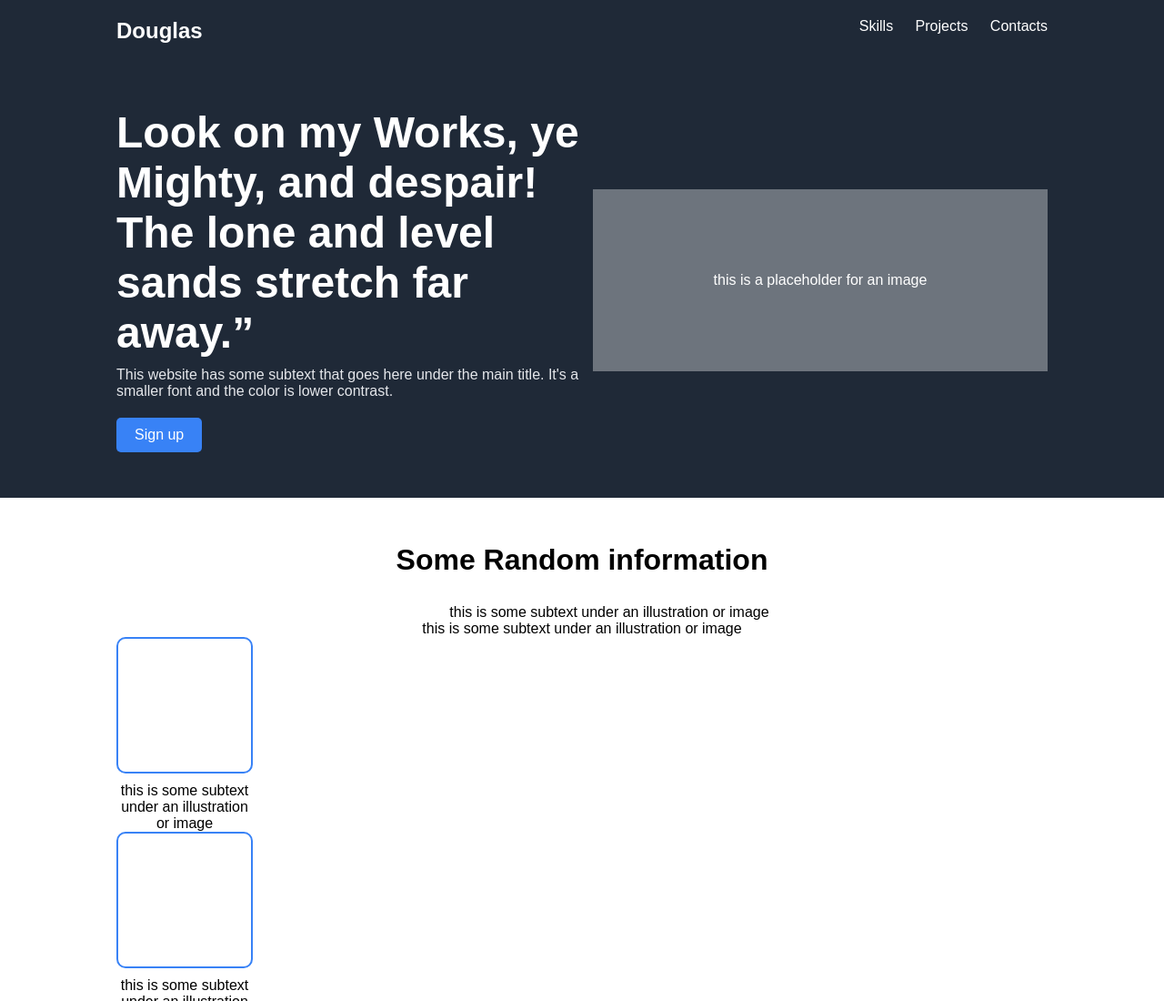
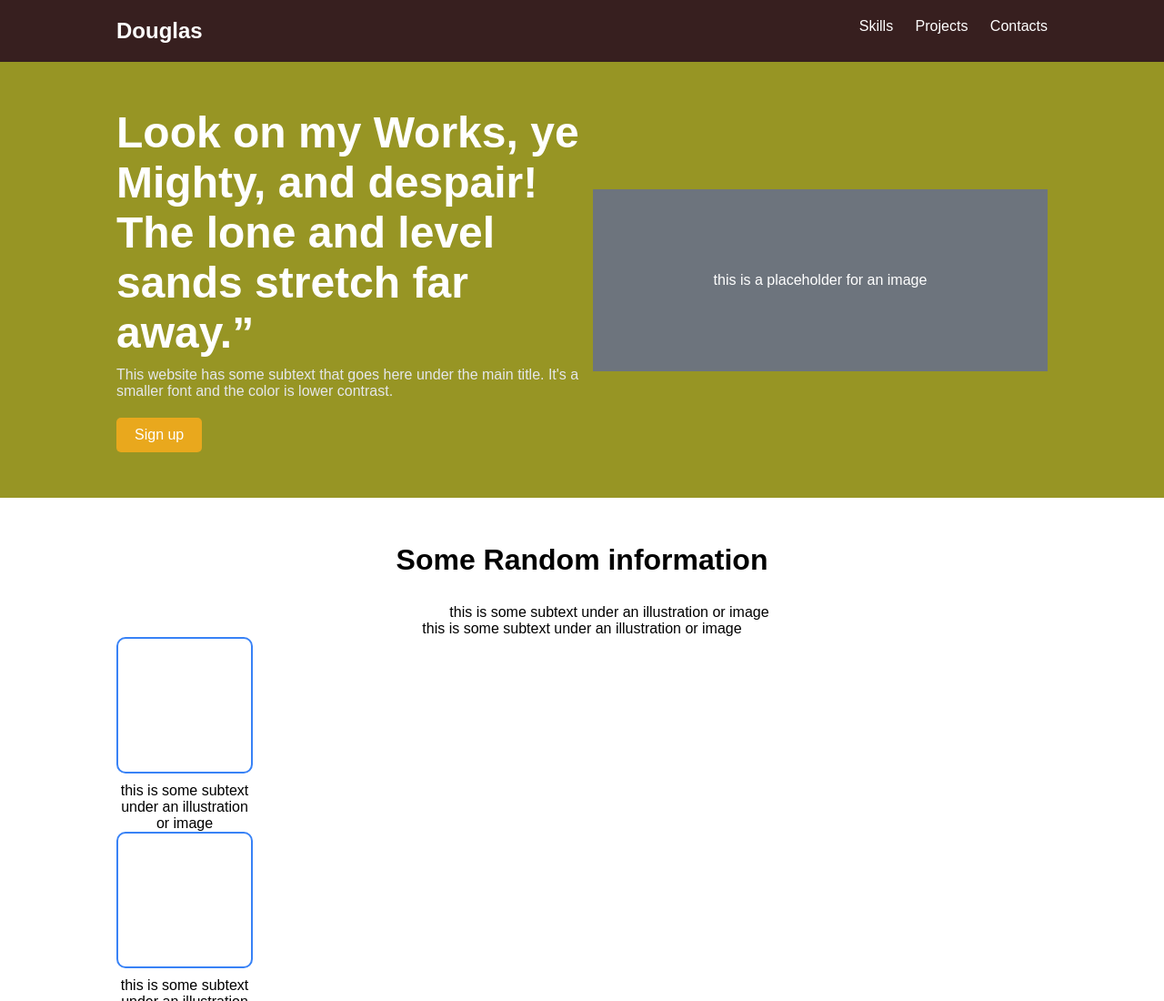
Before and after one commit to ChaosBringer98/Landing-Page0, a plain HTML site: page index.html in a window 1280 px wide. Shown: the top 1100 px of the page at 91% size. Drawn offline with Linux system fonts and the light colour scheme.

Commit message:
Update style.css

```diff
--- a/style.css
+++ b/style.css
@@ -15,7 +15,7 @@ body {
 
   /* Header */
   .header {
-  background-color: #1f2937;
+    background-color: #371f1f;
     color: #fff;
     display: flex;
     justify-content: space-between;
@@ -36,7 +36,7 @@ body {
 
   /* Hero Section */
   .hero {
-  background-color: #1f2937;
+    background-color: #979524;
     color: #fff;
     display: flex;
     justify-content: space-between;
@@ -55,7 +55,7 @@ body {
   }
 
   .hero-text button {
-  background-color: #3882f6;
+    background-color: #e9a81d;
     color: #fff;
     border: none;
     padding: 10px 20px;
```
Lines whose indentation alone changed are shown as unchanged.
